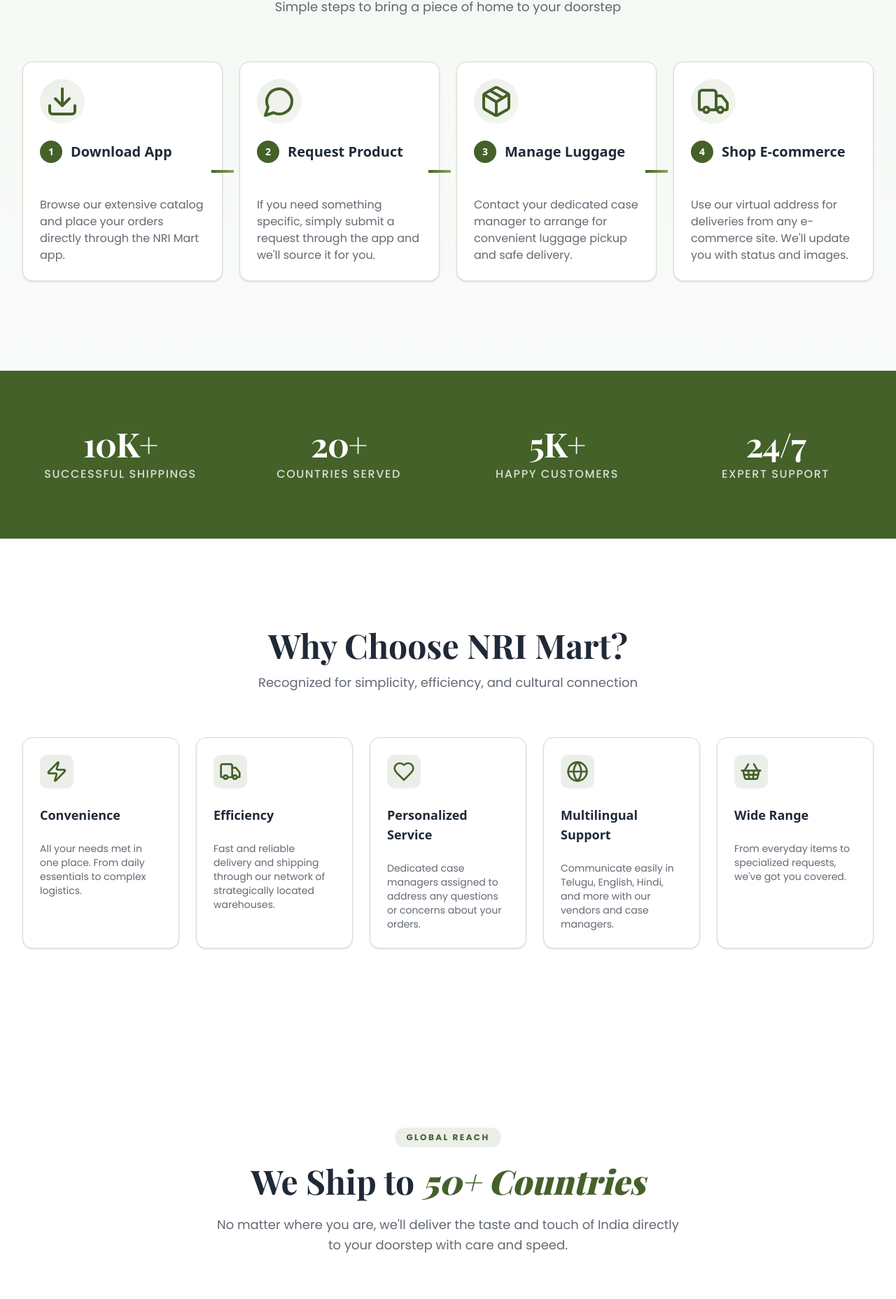
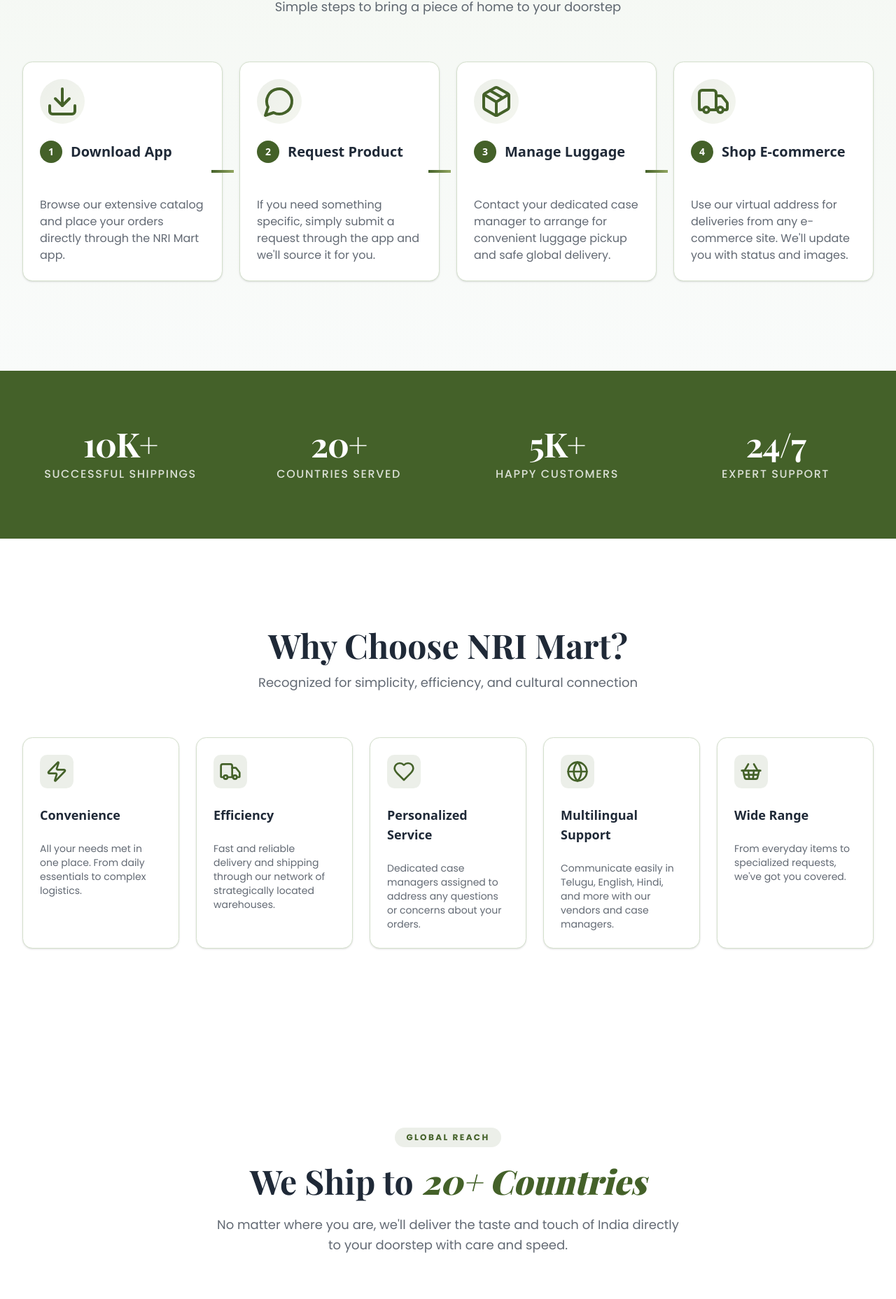
Before and after one commit to SteveBrains/NRI-Mart, a Next.js app: page / in a window 1280 px wide. Shown: the part 2065-3922 px from the top of the page at 70% size. Built offline with nearby package versions, Linux system fonts and the light colour scheme.

Commit message:
feat: Update SEO metadata, refine service descriptions, correct country count, and add `rel="noopener noreferrer"` to external links.

```diff
--- a/app/layout.tsx
+++ b/app/layout.tsx
@@ -15,20 +15,20 @@
 });
 
 export const metadata: Metadata = {
-    title: "NRI Mart | Revolutionizing NRI Services & International Logistics",
-    description: "NRI Mart is Bringing INDIA Near you. We offer comprehensive services for NRIs including store products, custom sourcing, safe luggage delivery, and e-commerce shipping with dedicated case managers.",
-    keywords: "NRI services, international shipping, luggage delivery service, personal shopper for NRIs, e-commerce products India, NRI Mart app, Bringing INDIA Near you, custom logistics for NRIs",
+    title: "NRI Mart | Best International Courier from Hyderabad & NRI Personal Shopper",
+    description: "NRI Mart is Bringing INDIA Near you. Premium international shipping, luggage delivery, and personal shopping services from Hyderabad to USA, UK, Canada & 50+ countries. Specialized in Hyderabad sweets and authentic local goods.",
+    keywords: "NRI services, international courier Hyderabad, best shipping from Hyderabad to USA, luggage delivery service Hyderabad, personal shopper Hyderabad, send sweets from Hyderabad to UK, NRI Mart Hyderabad office, Bringing INDIA Near you",
     openGraph: {
         type: "website",
         url: "https://nrimart.com/",
         title: "NRI Mart | Bringing INDIA Near you",
-        description: "Simplify your life with NRI Mart. From everyday essentials to unique finds and luggage delivery, we are Bringing INDIA Near you with care.",
+        description: "Your trusted gateway to India. From everyday essentials to unique finds and global luggage delivery, we are Bringing INDIA Near you with care and precision.",
         images: [{ url: "https://nrimart.com/og-image.png" }],
     },
     twitter: {
         card: "summary_large_image",
         title: "NRI Mart | Bringing INDIA Near you",
-        description: "Experience the future of convenience with NRI Mart. Dedicated case managers and seamless international shipping, Bringing INDIA Near you.",
+        description: "Experience the ultimate convenience with NRI Mart. Personalized logistics and international shipping, Bringing INDIA Near you.",
         images: ["https://nrimart.com/og-image.png"],
     },
     alternates: {
--- a/app/page.tsx
+++ b/app/page.tsx
@@ -123,7 +123,7 @@
     {
       step: 3,
       title: "Manage Luggage",
-      description: "Contact your dedicated case manager to arrange for convenient luggage pickup and safe delivery.",
+      description: "Contact your dedicated case manager to arrange for convenient luggage pickup and safe global delivery.",
       icon: <Package className="w-12 h-12" />
     },
     {
@@ -151,7 +151,7 @@
             <a href="#why-choose" className="text-foreground hover:text-primary transition-colors font-poppins">Why Choose Us</a>
             <a href="#contact" className="text-foreground hover:text-primary transition-colors font-poppins">Contact</a>
           </div>
-          <Link href="/login" target="_blank">
+          <Link href="/login" target="_blank" rel="noopener noreferrer">
             <Button className="bg-primary hover:bg-primary/90 text-white font-poppins px-6 shadow-md shadow-primary/20 transition-all hover:scale-105 active:scale-95">
               Get Started
             </Button>
@@ -181,7 +181,7 @@
                 NRI Mart is Bringing INDIA Near you. We deliver the authentic taste, touch, and tradition of India directly to your doorstep, anywhere in the world.
               </p>
               <div className="flex flex-wrap gap-4 items-center">
-                <Link href="/login" target="_blank">
+                <Link href="/login" target="_blank" rel="noopener noreferrer">
                   <Button size="lg" className="bg-primary hover:bg-primary/90 text-white text-lg px-10 h-14 shadow-lg shadow-primary/20 transition-all hover:scale-105 active:scale-95 font-semibold tracking-wide">
                     Get Started
                   </Button>
@@ -344,7 +344,7 @@
               Global Reach
             </div>
             <h2 className="text-4xl md:text-5xl font-bold text-foreground mb-6 font-playfair">
-              We Ship to <span className="text-primary italic font-black">50+ Countries</span>
+              We Ship to <span className="text-primary italic font-black">20+ Countries</span>
             </h2>
             <p className="text-lg text-foreground/70 font-poppins max-w-2xl mx-auto leading-relaxed">
               No matter where you are, we'll deliver the taste and touch of India directly to your doorstep with care and speed.
@@ -403,7 +403,7 @@
                     className="h-14"
                   />
                 </a>
-                <Link href="/login" target="_blank" className="flex items-center gap-2.5 px-3.5 h-[52px] bg-black text-white border border-white/20 rounded-[8px] hover:bg-neutral-900 transition-all hover:scale-105 active:scale-95 group shadow-lg min-w-[160px]">
+                <Link href="/login" target="_blank" rel="noopener noreferrer" className="flex items-center gap-2.5 px-3.5 h-[52px] bg-black text-white border border-white/20 rounded-[8px] hover:bg-neutral-900 transition-all hover:scale-105 active:scale-95 group shadow-lg min-w-[160px]">
                   <Globe className="w-7 h-7 flex-shrink-0" />
                   <div className="flex flex-col items-start justify-center">
                     <span className="text-[9px] font-medium leading-none uppercase tracking-tighter opacity-90">Open NRI Mart</span>
@@ -451,7 +451,7 @@
                   className="h-12"
                 />
               </a>
-              <Link href="/login" target="_blank" className="flex items-center gap-2.5 px-3.5 h-[48px] bg-black text-white border border-white/20 rounded-[8px] hover:bg-neutral-900 transition-all hover:scale-105 active:scale-95 group shadow-lg min-w-[150px]">
+              <Link href="/login" target="_blank" rel="noopener noreferrer" className="flex items-center gap-2.5 px-3.5 h-[48px] bg-black text-white border border-white/20 rounded-[8px] hover:bg-neutral-900 transition-all hover:scale-105 active:scale-95 group shadow-lg min-w-[150px]">
                 <Globe className="w-6 h-6 flex-shrink-0" />
                 <div className="flex flex-col items-start justify-center text-left">
                   <span className="text-[8px] font-medium leading-none uppercase tracking-tighter opacity-90">Open NRI Mart</span>
@@ -518,7 +518,7 @@
             Download NRI Mart today and bring a piece of home to your doorstep, wherever life takes you.
           </p>
           <div className="flex flex-wrap gap-6 justify-center items-center">
-            <Link href="/login" target="_blank">
+            <Link href="/login" target="_blank" rel="noopener noreferrer">
               <Button size="lg" className="bg-white text-primary hover:bg-white/90 text-xl px-12 h-16 font-bold shadow-xl transition-all hover:scale-105 active:scale-95">
                 Get Started
               </Button>
```
